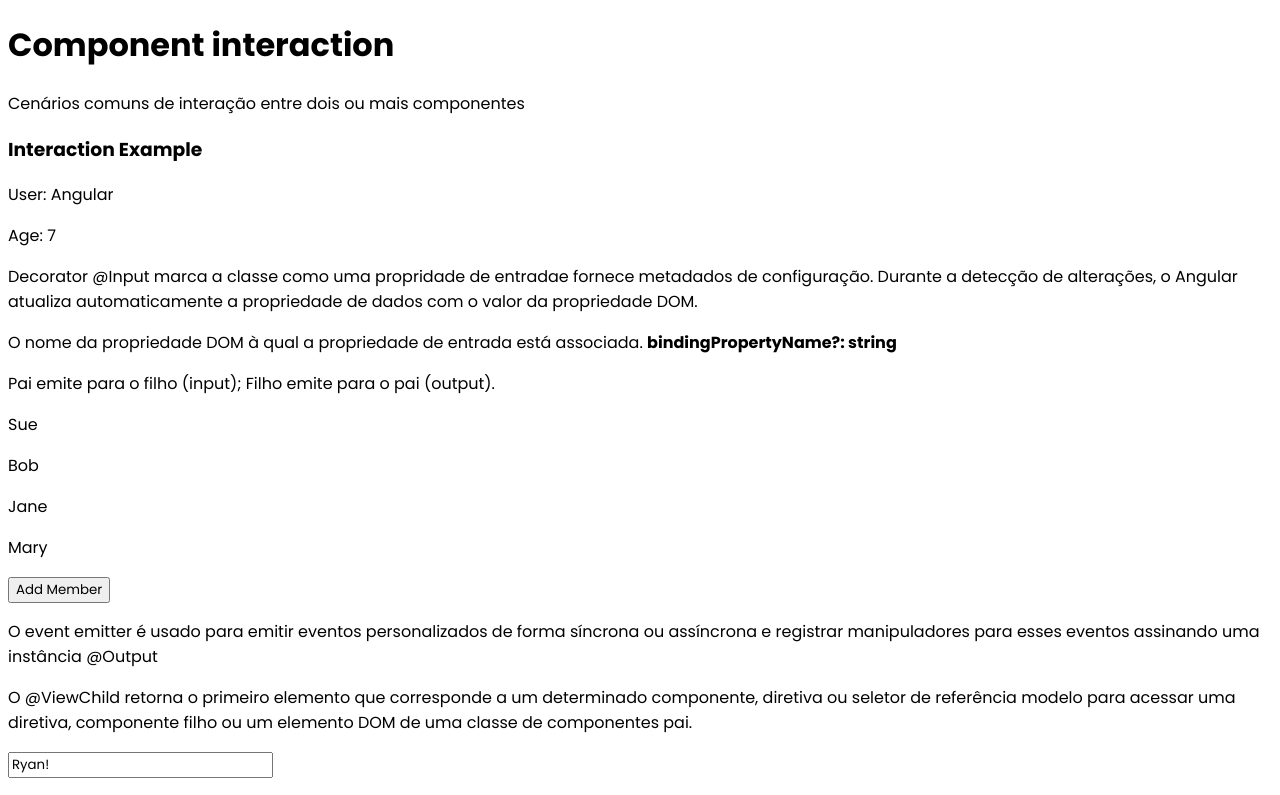
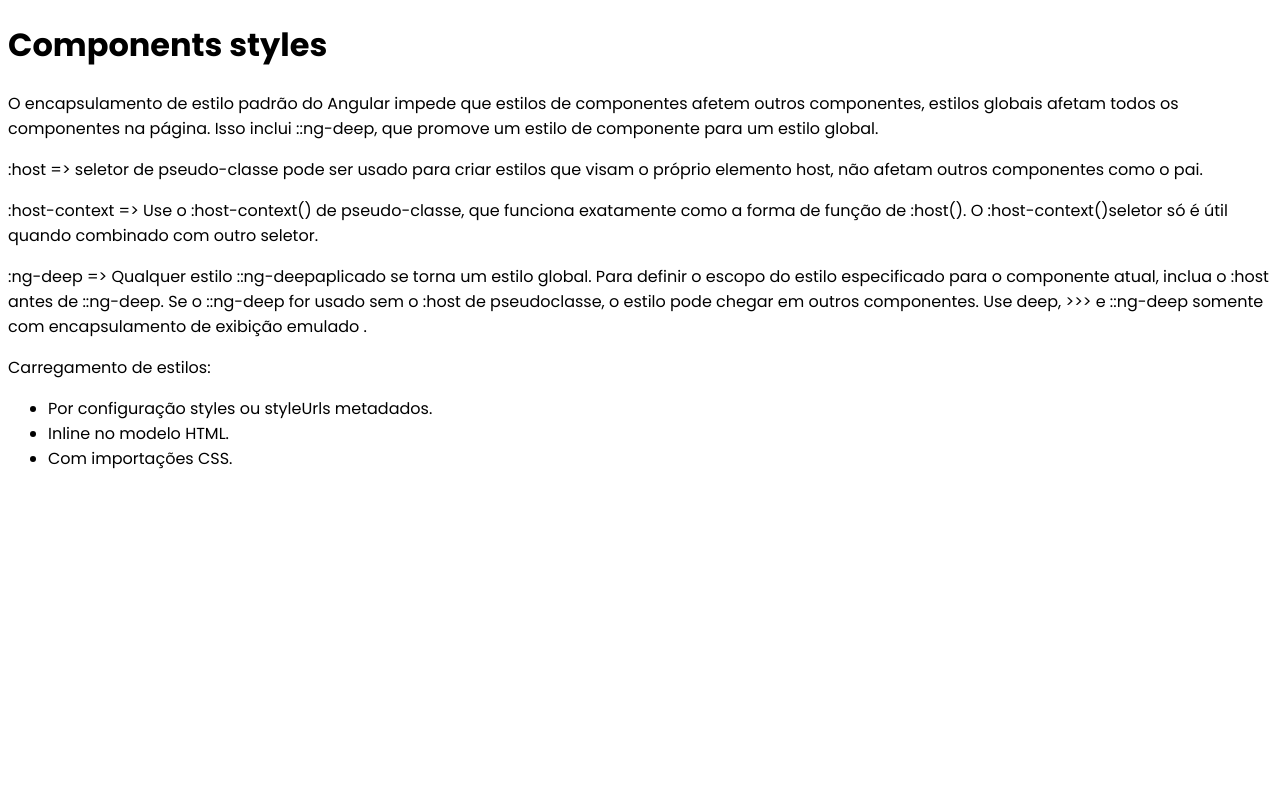
Before and after one commit to RyanDrop/my-angular-doc, an Angular app: page / in a window 1280 px wide. Shown: the top 795 px of the page. Built offline with nearby package versions, Linux system fonts and the light colour scheme.

Commit message:
✨ feat: component styles

```diff
--- a/src/app/app.component.html
+++ b/src/app/app.component.html
@@ -1,2 +1,2 @@
 <router-outlet></router-outlet>
-<mad-component-interaction></mad-component-interaction>
+<mad-component-styles></mad-component-styles>
--- a/src/app/app.module.ts
+++ b/src/app/app.module.ts
@@ -8,6 +8,7 @@ import { InteractionInputComponent } from './components/component-interaction/in
 import { InteractionViewChildComponent } from './components/component-interaction/interaction-view-child/interaction-view-child.component';
 import { LifecycleHooksComponent } from './components/lifecycle-hooks/lifecycle-hooks.component';
 import { ViewEncapsulationComponent } from './components/view-encapsulation/view-encapsulation.component';
+import { ComponentStylesComponent } from './components/component-styles/component-styles.component';
 
 
 @NgModule({
@@ -19,6 +20,7 @@ import { ViewEncapsulationComponent } from './components/view-encapsulation/view
     InteractionInputComponent,
     InteractionEventEmitterComponent,
     InteractionViewChildComponent,
+    ComponentStylesComponent,
   ],
   imports: [
     BrowserModule,
--- /dev/null
+++ b/src/app/components/component-styles/component-styles.component.html
@@ -0,0 +1,33 @@
+<h1>Components styles</h1>
+<p>
+  O encapsulamento de estilo padrão do Angular impede que estilos de componentes
+  afetem outros componentes, estilos globais afetam todos os componentes na
+  página. Isso inclui ::ng-deep, que promove um estilo de componente para um
+  estilo global.
+</p>
+
+<p>
+  :host => seletor de pseudo-classe pode ser usado para criar estilos que visam
+  o próprio elemento host, não afetam outros componentes como o pai.
+</p>
+
+<p>
+  :host-context => Use o :host-context() de pseudo-classe, que funciona
+  exatamente como a forma de função de :host(). O :host-context()seletor só é
+  útil quando combinado com outro seletor.
+</p>
+
+<p>
+  :ng-deep => Qualquer estilo ::ng-deepaplicado se torna um estilo global. Para
+  definir o escopo do estilo especificado para o componente atual, inclua o
+  :host antes de ::ng-deep. Se o ::ng-deep for usado sem o :host de
+  pseudoclasse, o estilo pode chegar em outros componentes. Use deep, >>> e
+  ::ng-deep somente com encapsulamento de exibição emulado .
+</p>
+
+<p>Carregamento de estilos:</p>
+<ul>
+  <li>Por configuração styles ou styleUrls metadados.</li>
+  <li>Inline no modelo HTML.</li>
+  <li>Com importações CSS.</li>
+</ul>
--- /dev/null
+++ b/src/app/components/component-styles/component-styles.component.ts
@@ -0,0 +1,8 @@
+import { Component } from '@angular/core';
+
+@Component({
+  selector: 'mad-component-styles',
+  templateUrl: './component-styles.component.html',
+  styles: ['h1{ font-weight: bold; }'],
+})
+export class ComponentStylesComponent {}
```
